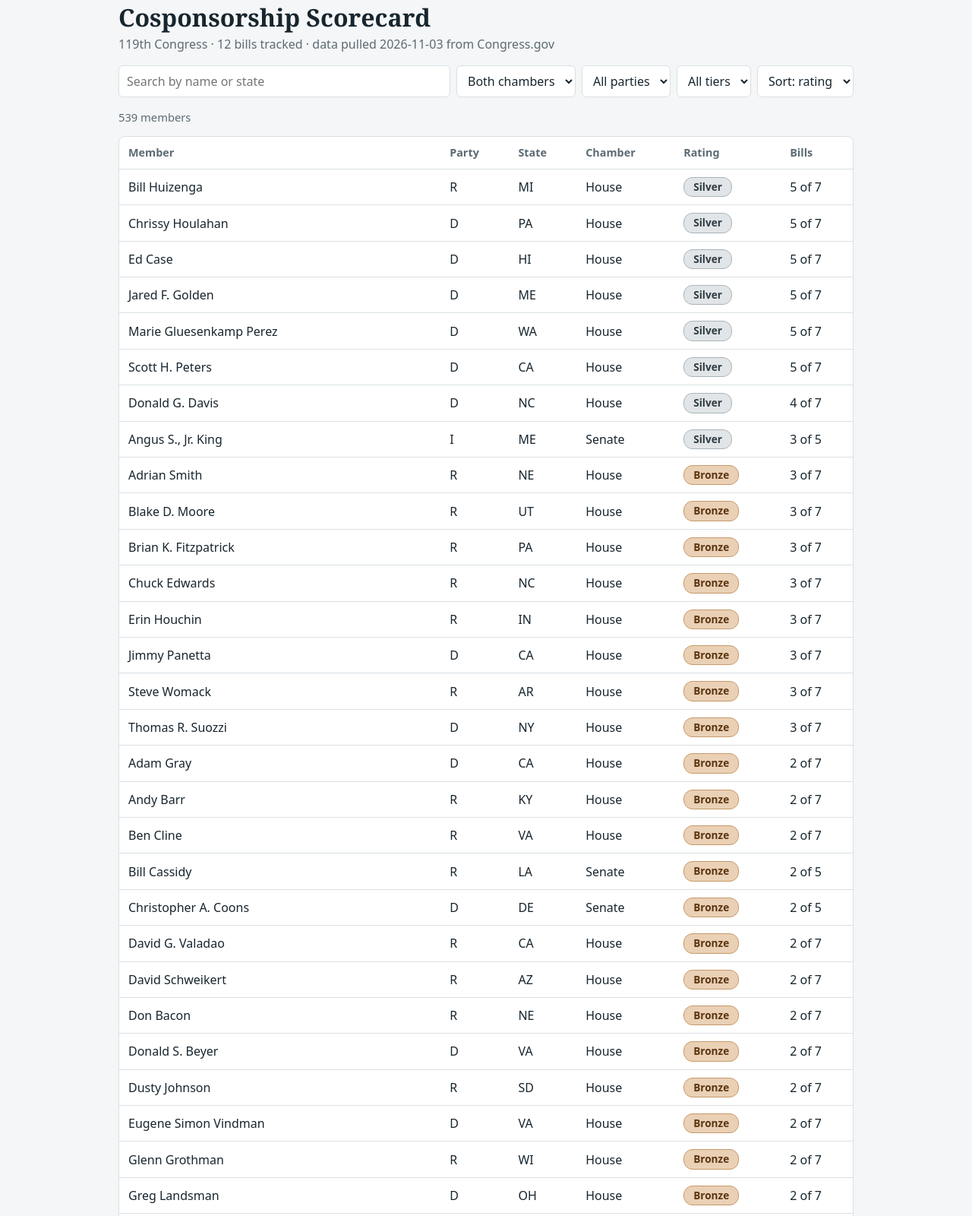
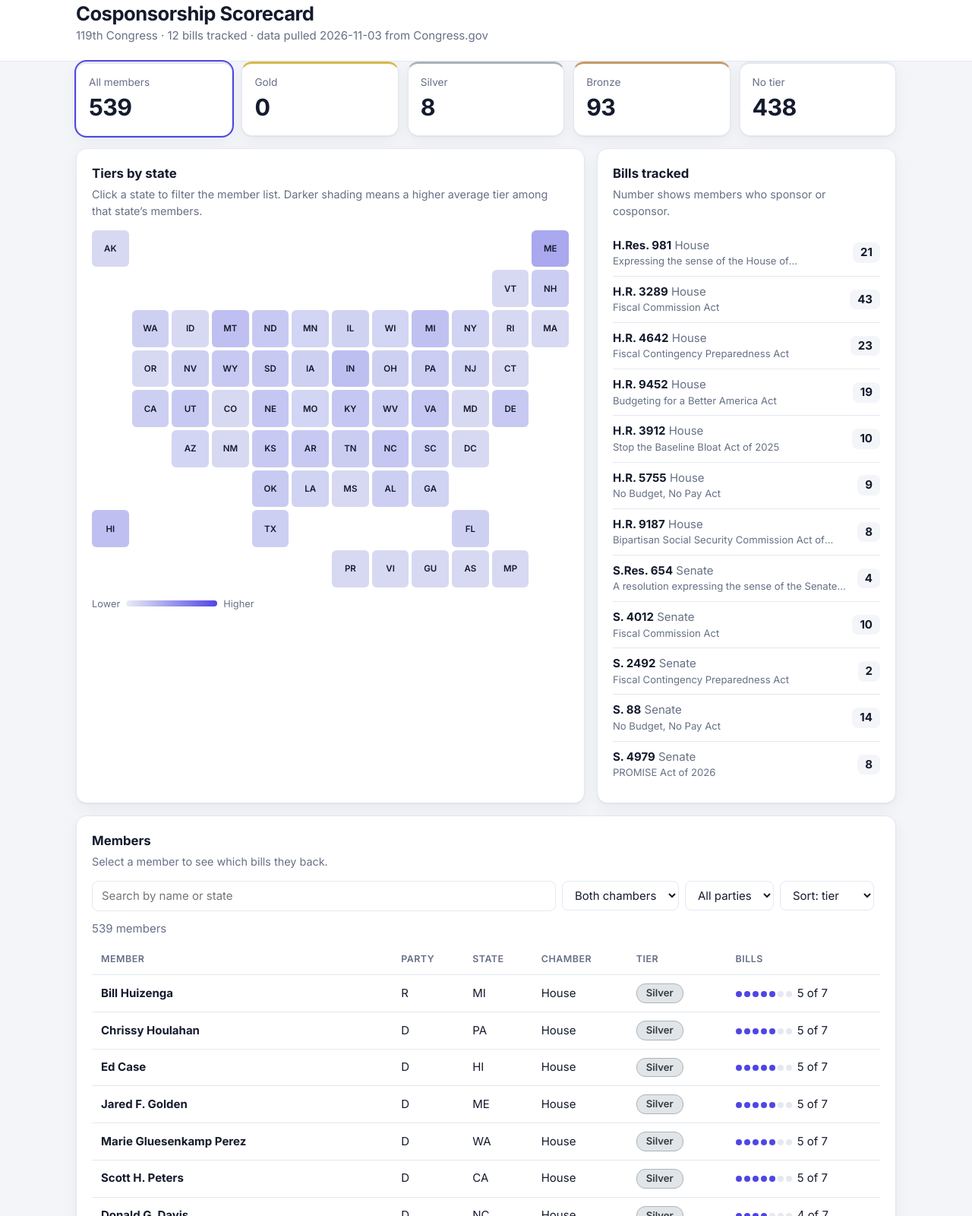
Before and after one commit to bzahradnik-code/cosponsor-scorecard, a plain HTML site: page index.html in a window 1280 px wide. Shown: the part 19-1619 px from the top of the page at 76% size. Drawn offline with Linux system fonts and the light colour scheme.

Commit message:
Add files via upload

```diff
--- a/index.html
+++ b/index.html
@@ -4,59 +4,75 @@
 <meta charset="utf-8">
 <meta name="viewport" content="width=device-width, initial-scale=1">
 <title>Cosponsorship Scorecard</title>
+<link href="https://fonts.googleapis.com/css2?family=Inter:wght@400;500;600;700&display=swap" rel="stylesheet">
 <style>
-:root{--bg:#f4f6f7;--panel:#fff;--ink:#17252e;--mute:#5c6b74;--line:#d9e0e4;--accent:#0b6b6f;--bar:#d9e8e9;--warn:#fff4d6;--warnink:#5b4300}
-@media (prefers-color-scheme:dark){:root{--bg:#10181d;--panel:#18232a;--ink:#e6edf0;--mute:#9aaab3;--line:#2b3a43;--accent:#4fc3c8;--bar:#25363d;--warn:#3a3012;--warnink:#f1dc9a}}
+:root{--bg:#f3f5f9;--card:#fff;--ink:#141b2d;--mute:#667085;--line:#e4e8f0;--accent:#4f46e5;--tile:#e9edf5;--on:#fff;--sh:0 1px 2px rgba(16,24,40,.06),0 6px 20px rgba(16,24,40,.05)}
+@media (prefers-color-scheme:dark){:root{--bg:#0e1322;--card:#161d30;--ink:#e8ecf6;--mute:#95a0b8;--line:#263050;--accent:#8b8cff;--tile:#202a45;--on:#0e1322;--sh:0 1px 2px rgba(0,0,0,.4)}}
 *{box-sizing:border-box}
-body{margin:0;background:var(--bg);color:var(--ink);font:16px/1.5 system-ui,-apple-system,"Segoe UI",sans-serif}
-main{max-width:1000px;margin:0 auto;padding:24px 16px 48px}
-h1{font:700 2rem/1.15 Georgia,"Iowan Old Style",serif;margin:0 0 4px}
-h2{font:700 1.2rem Georgia,serif;margin:36px 0 8px}
-.sub{color:var(--mute);margin:0 0 16px}
-.sample{background:var(--warn);color:var(--warnink);padding:10px 14px;border-radius:6px;margin-bottom:16px}
-.controls{display:flex;flex-wrap:wrap;gap:8px;margin-bottom:8px}
-input,select{font:inherit;padding:8px 10px;border:1px solid var(--line);border-radius:6px;background:var(--panel);color:var(--ink)}
-input{flex:1 1 200px}
-.wrap{overflow-x:auto;background:var(--panel);border:1px solid var(--line);border-radius:8px}
+body{margin:0;background:var(--bg);color:var(--ink);font:15px/1.5 Inter,system-ui,-apple-system,"Segoe UI",sans-serif}
+.top{background:var(--card);border-bottom:1px solid var(--line)}
+.in{max-width:1120px;margin:0 auto;padding:0 20px}
+.top .in{padding:22px 20px}
+h1{font-size:1.6rem;line-height:1.2;margin:0;letter-spacing:-.02em}
+h2{font-size:1.05rem;margin:0 0 4px}
+.mute,.hint,#meta{color:var(--mute)}
+#meta{margin:2px 0 0}.hint{margin:0 0 14px;font-size:.9rem}
+main{padding-top:20px;padding-bottom:48px}
+.sample{background:#fff4d6;color:#5b4300;padding:10px 14px;border-radius:10px;margin-bottom:16px}
+.card{background:var(--card);border:1px solid var(--line);border-radius:14px;box-shadow:var(--sh);padding:20px;margin-bottom:16px}
+.stats{display:grid;grid-template-columns:repeat(5,1fr);gap:12px;margin-bottom:16px}
+.stat{font:inherit;color:inherit;text-align:left;cursor:pointer;background:var(--card);border:1px solid var(--line);border-top:3px solid var(--line);border-radius:14px;box-shadow:var(--sh);padding:14px 16px}
+.stat span{display:block;color:var(--mute);font-size:.85rem}.stat b{font-size:1.9rem;letter-spacing:-.02em}
+.stat.act{outline:2px solid var(--accent)}
+.stat.t3{border-top-color:#d6b94c}.stat.t2{border-top-color:#aab4ba}.stat.t1{border-top-color:#c79a6b}
+.g2{display:grid;grid-template-columns:1.7fr 1fr;gap:16px}.g2 .card{margin-bottom:16px}
+.map{display:grid;grid-template-columns:repeat(12,1fr);gap:4px}
+.tile{aspect-ratio:1;font:600 .72rem Inter,system-ui,sans-serif;border:0;border-radius:6px;background:var(--tile);color:var(--ink);cursor:pointer;padding:0}
+.tile:hover{transform:scale(1.08)}.tile.sel{outline:3px solid var(--ink);outline-offset:1px}
+.tile.none{opacity:.45;cursor:default}
+.leg{display:flex;align-items:center;gap:8px;margin-top:12px;color:var(--mute);font-size:.8rem}
+.leg i{flex:0 0 120px;height:8px;border-radius:4px;background:linear-gradient(90deg,var(--tile),var(--accent))}
+.bl{list-style:none;margin:0;padding:0}
+.bl li{display:flex;justify-content:space-between;gap:10px;padding:9px 0;border-bottom:1px solid var(--line)}
+.bl li:last-child{border:0}.bt{font-size:.82rem;color:var(--mute);display:-webkit-box;-webkit-line-clamp:1;-webkit-box-orient:vertical;overflow:hidden}
+.cnt{align-self:center;font-weight:700;background:var(--bg);border-radius:8px;padding:2px 10px}
+.ctl{display:flex;flex-wrap:wrap;gap:8px;margin-bottom:12px;align-items:center}
+input,select{font:inherit;padding:8px 12px;border:1px solid var(--line);border-radius:8px;background:var(--card);color:var(--ink)}
+input{flex:1 1 220px}
+.chipx{font:inherit;cursor:pointer;border:0;border-radius:16px;background:var(--accent);color:var(--on);padding:6px 12px}
+.wrap{overflow-x:auto}
 table{border-collapse:collapse;width:100%;min-width:640px}
-th,td{text-align:left;padding:10px 12px;border-bottom:1px solid var(--line)}
-th{font-weight:600;color:var(--mute);font-size:.9rem}
-tr.m{cursor:pointer}tr.m:hover{background:var(--bg)}
-tr.m:focus-visible{outline:2px solid var(--accent);outline-offset:-2px}
-.score{display:flex;align-items:center;gap:8px;min-width:160px}
-.bar{flex:1;height:10px;background:var(--bar);border-radius:5px;overflow:hidden}
-.bar i{display:block;height:100%;background:var(--accent)}
-.pct{font-weight:700;width:3ch;text-align:right}
-.tier{display:inline-block;padding:2px 12px;border-radius:12px;font-weight:700;font-size:.85rem;border:1px solid var(--line);color:var(--mute)}.t3{background:#f3e2a0;color:#5b4300;border-color:#d6b94c}.t2{background:#e1e5e8;color:#2f3b42;border-color:#aab4ba}.t1{background:#ead0b5;color:#5a3512;border-color:#c79a6b}
-.d td{background:var(--bg);color:var(--mute);font-size:.92rem}
-.chip{display:inline-block;margin:2px 6px 2px 0;padding:2px 8px;border:1px solid var(--line);border-radius:12px;background:var(--panel);color:var(--ink)}
+th,td{text-align:left;padding:11px 12px;border-bottom:1px solid var(--line)}
+th{font-size:.78rem;text-transform:uppercase;letter-spacing:.04em;color:var(--mute);font-weight:600}
+tr.m{cursor:pointer}tr.m:hover td{background:var(--bg)}tr.m:focus-visible{outline:2px solid var(--accent);outline-offset:-2px}
+.tier{display:inline-block;padding:2px 12px;border-radius:12px;font-weight:600;font-size:.82rem;border:1px solid var(--line);color:var(--mute)}
+.t3.tier{background:#f3e2a0;color:#5b4300;border-color:#d6b94c}.t2.tier{background:#e1e5e8;color:#2f3b42;border-color:#aab4ba}.t1.tier{background:#ead0b5;color:#5a3512;border-color:#c79a6b}
+.dots i{display:inline-block;width:8px;height:8px;border-radius:50%;background:var(--line);margin-right:3px}.dots i.on{background:var(--accent)}
+.d td{background:var(--bg);color:var(--mute);font-size:.9rem}
+.chip{display:inline-block;margin:2px 6px 2px 0;padding:2px 10px;border:1px solid var(--line);border-radius:12px;background:var(--card);color:var(--ink)}
 .chip.y{border-color:var(--accent)}.chip.n{color:var(--mute)}
-.note{color:var(--mute);font-size:.92rem}
-ul.b{padding-left:18px}
+.rub{max-width:420px;min-width:0}
+@media (max-width:860px){.g2{grid-template-columns:1fr}.stats{grid-template-columns:repeat(2,1fr)}.tile{font-size:.6rem;border-radius:4px}}
 </style>
 </head>
 <body>
-<main>
-<h1>Cosponsorship Scorecard</h1>
-<p class="sub" id="meta"></p>
+<header class="top"><div class="in"><h1>Cosponsorship Scorecard</h1><p id="meta"></p></div></header>
+<main class="in">
 <div class="sample" id="sample" hidden><strong>Sample data.</strong> These names and numbers are made up. Run <code>build_data.py</code> to create <code>data.js</code> with real Congress.gov data, then reload this page.</div>
-<div class="controls">
-<input id="q" type="search" placeholder="Search by name or state" aria-label="Search members">
-<select id="ch" aria-label="Chamber"><option value="">Both chambers</option><option>House</option><option>Senate</option></select>
-<select id="pa" aria-label="Party"><option value="">All parties</option></select>
-<select id="ti" aria-label="Tier"><option value="">All tiers</option><option value="3">Gold</option><option value="2">Silver</option><option value="1">Bronze</option><option value="0">No tier</option></select>
-<select id="so" aria-label="Sort by"><option value="score">Sort: rating</option><option value="name">Sort: name</option><option value="state">Sort: state</option></select>
+<section class="stats" id="stats" aria-label="Members by tier"></section>
+<div class="g2">
+<section class="card"><h2>Tiers by state</h2><p class="hint">Click a state to filter the member list. Darker shading means a higher average tier among that state’s members.</p><div class="map" id="map"></div><div class="leg">Lower<i></i>Higher</div></section>
+<section class="card"><h2>Bills tracked</h2><p class="hint">Number shows members who sponsor or cosponsor.</p><ul class="bl" id="bills"></ul></section>
 </div>
-<p class="note" id="count"></p>
-<div class="wrap"><table>
-<thead><tr><th>Member</th><th>Party</th><th>State</th><th>Chamber</th><th>Rating</th><th>Bills</th></tr></thead>
-<tbody id="rows"></tbody></table></div>
-<p class="note">Select a member to see which bills they sponsored or cosponsored.</p>
-<h2>How ratings work</h2>
-<p>Each member earns a tier based on how many of the tracked bills in their own chamber they sponsor or currently cosponsor. Members can’t cosponsor bills from the other chamber, so House and Senate use different thresholds. Cosponsors who withdrew their names aren’t counted.</p>
-<table style="min-width:0;max-width:420px;background:var(--panel);border:1px solid var(--line)"><thead><tr><th>Tier</th><th>House</th><th>Senate</th></tr></thead><tbody><tr><td>Gold</td><td>6+ bills</td><td>4+ bills</td></tr><tr><td>Silver</td><td>4–5 bills</td><td>3 bills</td></tr><tr><td>Bronze</td><td>1–3 bills</td><td>1–2 bills</td></tr></tbody></table>
-<p class="note">Tiers reflect only the bills listed below, so they say nothing about a member’s other work.</p>
-<ul class="b" id="bills"></ul>
+<section class="card">
+<h2>Members</h2><p class="hint">Select a member to see which bills they back.</p>
+<div class="ctl"><input id="q" type="search" placeholder="Search by name or state" aria-label="Search members"><select id="ch" aria-label="Chamber"><option value="">Both chambers</option><option>House</option><option>Senate</option></select><select id="pa" aria-label="Party"><option value="">All parties</option></select><select id="so" aria-label="Sort by"><option value="score">Sort: tier</option><option value="name">Sort: name</option><option value="state">Sort: state</option></select><span id="chip"></span></div>
+<p class="mute" id="count" style="margin:0 0 8px"></p>
+<div class="wrap"><table><thead><tr><th>Member</th><th>Party</th><th>State</th><th>Chamber</th><th>Tier</th><th>Bills</th></tr></thead><tbody id="rows"></tbody></table></div>
+</section>
+<section class="card"><h2>How tiers work</h2>
+<p>Each member earns a tier based on how many of the tracked bills in their own chamber they sponsor or currently cosponsor. Members can’t cosponsor bills from the other chamber, so the House and Senate use different thresholds. Cosponsors who withdrew their names aren’t counted. Tiers reflect only the bills listed above, so they say nothing about a member’s other work.</p>
+<table class="rub"><thead><tr><th>Tier</th><th>House</th><th>Senate</th></tr></thead><tbody><tr><td>Gold</td><td>6+ bills</td><td>4+ bills</td></tr><tr><td>Silver</td><td>4–5 bills</td><td>3 bills</td></tr><tr><td>Bronze</td><td>1–3 bills</td><td>1–2 bills</td></tr></tbody></table></section>
 </main>
 <script src="data.js"></script>
 <script>
@@ -65,7 +81,7 @@ function sample(){
   var m=[];for(var i=0;i<10;i++){var c=i<6?"House":"Senate";m.push({id:"X"+i,name:"Sample Member "+(i+1),party:["D","R","I"][i%3],state:["MD","TX","OH","CA","VT","FL"][i%6],chamber:c,sponsored:[],supported:b.filter(function(x,j){return x.chamber==c&&(i+j)%3}).map(function(x){return x.id})})}
   return{congress:119,generated:null,bills:b,members:m};
 }
-var D=window.CONGRESS_DATA||sample(), $=function(i){return document.getElementById(i)}, open={};
+var D=window.CONGRESS_DATA||sample(),$=function(i){return document.getElementById(i)},ex={},st="",tf="";
 function esc(s){return String(s).replace(/[&<>"]/g,function(c){return{"&":"&amp;","<":"&lt;",">":"&gt;",'"':"&quot;"}[c]})}
 if(!window.CONGRESS_DATA)$("sample").hidden=false;
 $("meta").textContent=D.congress+"th Congress · "+D.bills.length+" bills tracked"+(D.generated?" · data pulled "+D.generated+" from Congress.gov":"");
@@ -73,25 +89,43 @@ var TIERS={House:{gold:6,silver:4,bronze:1},Senate:{gold:4,silver:3,bronze:1}},T
 D.members.forEach(function(m){
   m.el=D.bills.filter(function(b){return b.chamber===m.chamber});
   m.n=m.el.filter(function(b){return m.supported.indexOf(b.id)>-1}).length;
-  var t=TIERS[m.chamber];
-  m.tier=m.n>=t.gold?3:m.n>=t.silver?2:m.n>=t.bronze?1:0;
+  var t=TIERS[m.chamber];m.tier=m.n>=t.gold?3:m.n>=t.silver?2:m.n>=t.bronze?1:0;
 });
+var TILES="AK:0:0 ME:11:0 VT:10:1 NH:11:1 WA:1:2 ID:2:2 MT:3:2 ND:4:2 MN:5:2 IL:6:2 WI:7:2 MI:8:2 NY:9:2 RI:10:2 MA:11:2 OR:1:3 NV:2:3 WY:3:3 SD:4:3 IA:5:3 IN:6:3 OH:7:3 PA:8:3 NJ:9:3 CT:10:3 CA:1:4 UT:2:4 CO:3:4 NE:4:4 MO:5:4 KY:6:4 WV:7:4 VA:8:4 MD:9:4 DE:10:4 AZ:2:5 NM:3:5 KS:4:5 AR:5:5 TN:6:5 NC:7:5 SC:8:5 DC:9:5 OK:4:6 LA:5:6 MS:6:6 AL:7:6 GA:8:6 HI:0:7 TX:4:7 FL:9:7 PR:6:8 VI:7:8 GU:8:8 AS:9:8 MP:10:8".split(" ");
 Array.from(new Set(D.members.map(function(m){return m.party}))).sort().forEach(function(p){var o=document.createElement("option");o.textContent=p;$("pa").appendChild(o)});
-$("bills").innerHTML=D.bills.map(function(b){return"<li><strong>"+esc(b.label)+"</strong> ("+b.chamber+")"+(b.title?": "+esc(b.title):"")+"</li>"}).join("");
+$("bills").innerHTML=D.bills.map(function(b){var n=D.members.filter(function(m){return m.supported.indexOf(b.id)>-1}).length;return'<li><div><strong>'+esc(b.label)+'</strong> <span class="mute">'+b.chamber+'</span><div class="bt">'+esc(b.title||"")+'</div></div><span class="cnt">'+n+'</span></li>'}).join("");
+function renderStats(){
+  var c=[0,0,0,0];D.members.forEach(function(m){c[m.tier]++});
+  var S=[["","All members",D.members.length],["3","Gold",c[3]],["2","Silver",c[2]],["1","Bronze",c[1]],["0","No tier",c[0]]];
+  $("stats").innerHTML=S.map(function(s){return'<button class="stat'+(s[0]?" t"+s[0]:"")+(tf===s[0]?" act":"")+'" data-t="'+s[0]+'" aria-pressed="'+(tf===s[0])+'"><span>'+s[1]+'</span><b>'+s[2]+'</b></button>'}).join("");
+}
+function renderMap(){
+  $("map").innerHTML=TILES.map(function(t){
+    var p=t.split(":"),a=p[0],ms=D.members.filter(function(m){return m.state===a}),has=ms.length,avg=has?ms.reduce(function(s,m){return s+m.tier},0)/has:0,pc=Math.round(avg/3*100);
+    return'<button class="tile'+(has?"":" none")+(st===a?" sel":"")+'" data-s="'+a+'" aria-pressed="'+(st===a)+'" aria-label="'+a+', '+has+' members" title="'+a+": "+has+" members, average tier "+avg.toFixed(1)+' of 3" style="grid-column:'+(+p[1]+1)+";grid-row:"+(+p[2]+1)+(has?";background:color-mix(in srgb,var(--accent) "+(12+pc*0.88)+"%,var(--tile));color:"+(pc>55?"var(--on)":"var(--ink)"):"")+'">'+a+"</button>"}).join("");
+}
 function render(){
-  var q=$("q").value.toLowerCase(),ch=$("ch").value,pa=$("pa").value,so=$("so").value,ti=$("ti").value;
-  var r=D.members.filter(function(m){return(!ch||m.chamber===ch)&&(!pa||m.party===pa)&&(ti===""||String(m.tier)===ti)&&(!q||(m.name+" "+m.state).toLowerCase().indexOf(q)>-1)});
+  var q=$("q").value.toLowerCase(),ch=$("ch").value,pa=$("pa").value,so=$("so").value;
+  var r=D.members.filter(function(m){return(!ch||m.chamber===ch)&&(!pa||m.party===pa)&&(!st||m.state===st)&&(tf===""||String(m.tier)===tf)&&(!q||(m.name+" "+m.state).toLowerCase().indexOf(q)>-1)});
   r.sort(so==="name"?function(a,b){return a.name.localeCompare(b.name)}:so==="state"?function(a,b){return a.state.localeCompare(b.state)||a.name.localeCompare(b.name)}:function(a,b){return b.tier-a.tier||b.n-a.n||a.name.localeCompare(b.name)});
   $("count").textContent=r.length+" members";
+  $("chip").innerHTML=st?'<button class="chipx" id="clr">'+esc(st)+" ✕</button>":"";
   $("rows").innerHTML=r.map(function(m){
-    var h='<tr class="m" tabindex="0" data-id="'+esc(m.id)+'"><td>'+esc(m.name)+'</td><td>'+esc(m.party)+'</td><td>'+esc(m.state)+'</td><td>'+m.chamber+'</td><td><span class="tier t'+m.tier+'">'+TN[m.tier]+'</span></td><td>'+m.n+' of '+m.el.length+'</td></tr>';
-    if(open[m.id])h+='<tr class="d"><td colspan="6">'+m.el.map(function(b){var s=m.sponsored.indexOf(b.id)>-1,y=m.supported.indexOf(b.id)>-1;return'<span class="chip '+(y?"y":"n")+'">'+esc(b.label)+(s?" (sponsor)":y?" (cosponsor)":" (not on bill)")+'</span>'}).join("")+'</td></tr>';
+    var d="";for(var k=0;k<m.el.length;k++)d+='<i class="'+(k<m.n?"on":"")+'"></i>';
+    var h='<tr class="m" tabindex="0" data-id="'+esc(m.id)+'"><td><strong>'+esc(m.name)+'</strong></td><td>'+esc(m.party)+"</td><td>"+esc(m.state)+"</td><td>"+m.chamber+'</td><td><span class="tier t'+m.tier+'">'+TN[m.tier]+'</span></td><td><span class="dots" title="'+m.n+" of "+m.el.length+'">'+d+"</span> "+m.n+" of "+m.el.length+"</td></tr>";
+    if(ex[m.id])h+='<tr class="d"><td colspan="6">'+m.el.map(function(b){var s=m.sponsored.indexOf(b.id)>-1,y=m.supported.indexOf(b.id)>-1;return'<span class="chip '+(y?"y":"n")+'">'+esc(b.label)+(s?" (sponsor)":y?" (cosponsor)":" (not on bill)")+"</span>"}).join("")+"</td></tr>";
     return h}).join("");
 }
-function tog(e){var t=e.target.closest("tr.m");if(!t)return;if(e.type==="keydown"&&e.key!=="Enter"&&e.key!==" ")return;e.preventDefault();var id=t.dataset.id;open[id]=!open[id];render()}
-$("rows").addEventListener("click",tog);$("rows").addEventListener("keydown",tog);
-["q","ch","pa","ti","so"].forEach(function(i){$(i).addEventListener("input",render)});
-render();
+function all(){renderStats();renderMap();render()}
+document.addEventListener("click",function(e){
+  var t=e.target.closest("[data-s]");if(t){if(!t.classList.contains("none")){st=st===t.dataset.s?"":t.dataset.s;all()}return}
+  t=e.target.closest("[data-t]");if(t){tf=tf===t.dataset.t?"":t.dataset.t;all();return}
+  if(e.target.closest("#clr")){st="";all();return}
+  t=e.target.closest("tr.m");if(t){ex[t.dataset.id]=!ex[t.dataset.id];render()}
+});
+document.addEventListener("keydown",function(e){if((e.key==="Enter"||e.key===" ")&&e.target.matches&&e.target.matches("tr.m")){e.preventDefault();e.target.click()}});
+["q","ch","pa","so"].forEach(function(i){$(i).addEventListener("input",render)});
+all();
 </script>
 </body>
 </html>
```
